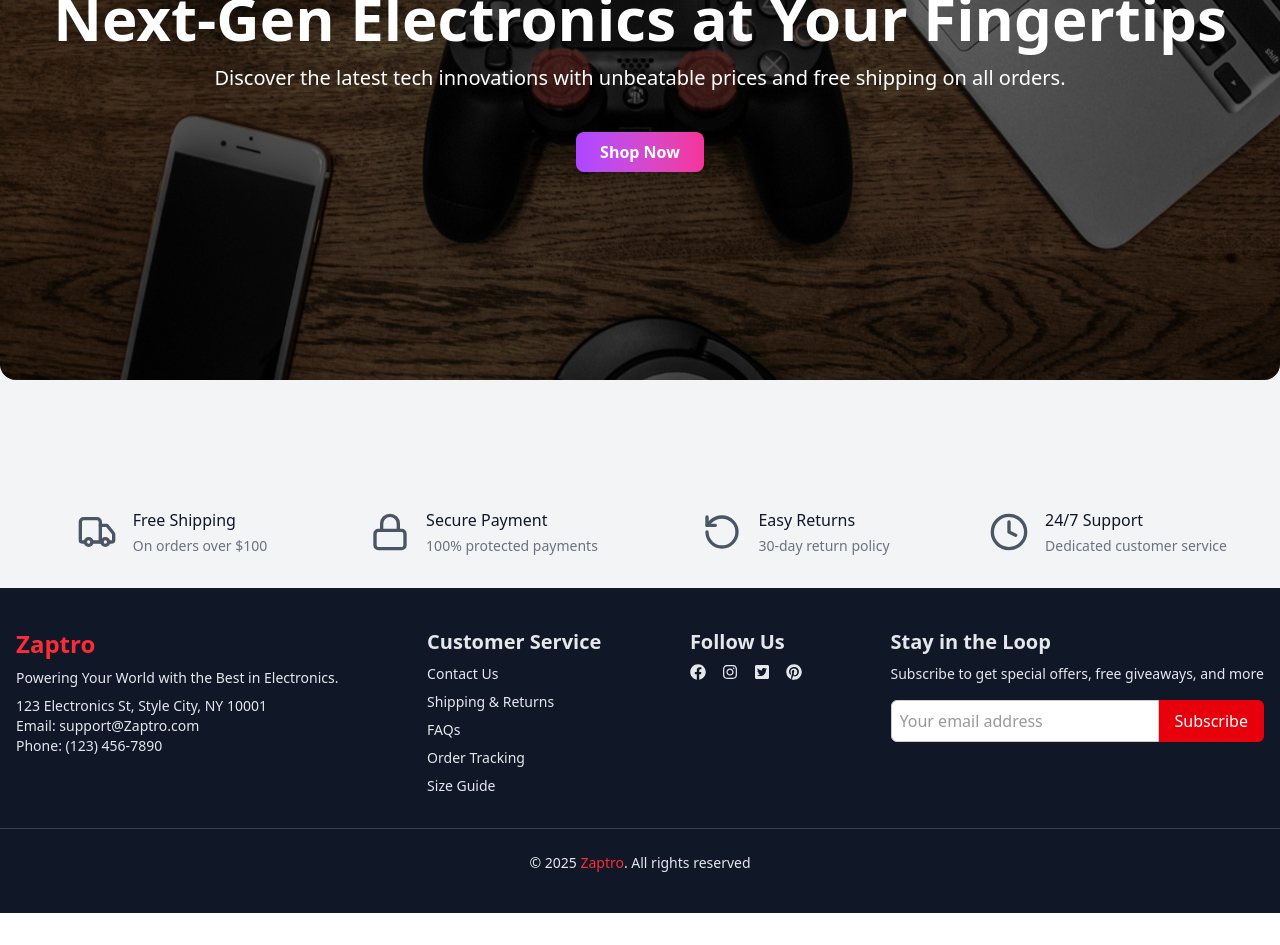
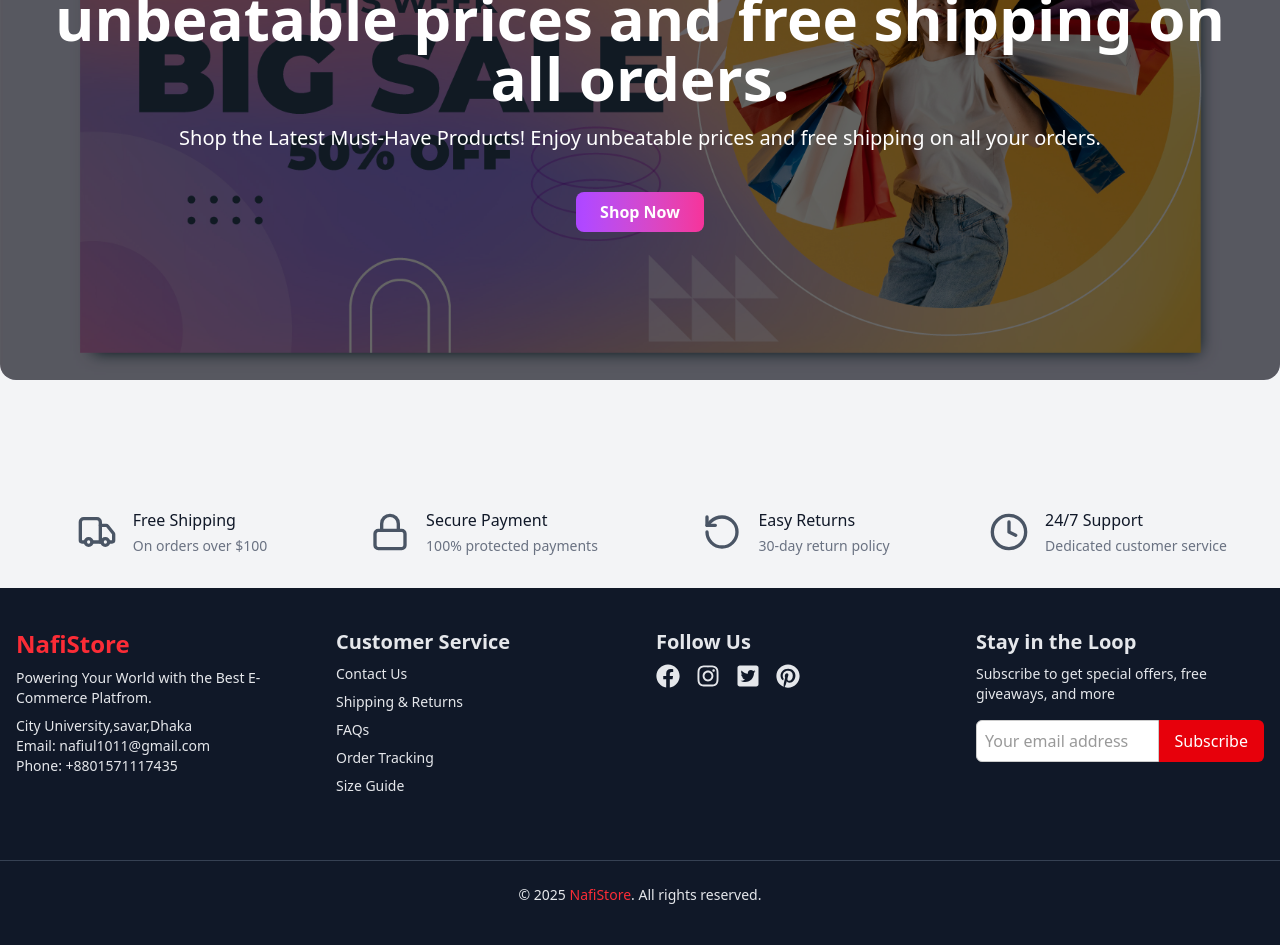
Before and after one commit to ninishad-1011/E-Commerce, a React (Vite) app: page / in a window 1280 px wide. Shown: the part 560-1505 px from the top of the page. Before the commit the page ends 1473 px from the top, so only its background shows below. Built offline with nearby package versions, Linux system fonts and the light colour scheme; no server answers.

Commit message:
all done

```diff
--- a/src/components/Footer.jsx
+++ b/src/components/Footer.jsx
@@ -1,25 +1,27 @@
 import React from 'react'
 import { Link } from 'react-router-dom'
-// import Logo from '../assets/Logo.png'
 import { FaFacebook, FaInstagram, FaPinterest, FaTwitterSquare } from 'react-icons/fa'
 
 const Footer = () => {
   return (
     <footer className='bg-gray-900 text-gray-200 py-10'>
-      <div className='max-w-7xl mx-auto px-4 md:flex md:justify-between'>
-        {/*  info */}
-        <div className='mb-6 md:mb-0'>
+      <div className='max-w-7xl mx-auto px-4
+                      flex flex-col items-center text-center
+                      md:grid md:grid-cols-4 md:gap-8 md:text-left md:items-start'>
+
+        {/* info */}
+        <div className='mb-8'>
           <Link to='/'>
-              {/* <img src={Logo} alt="" className='w-32'/> */}
-              <h1 className='text-red-500 text-2xl font-bold'>Zaptro</h1>
+            <h1 className='text-red-500 text-2xl font-bold'>NafiStore</h1>
           </Link>
-            <p className='mt-2 text-sm'>Powering Your World with the Best in Electronics.</p>
-            <p className='mt-2 text-sm'>123 Electronics St, Style City, NY 10001</p>
-            <p className='text-sm'>Email: support@Zaptro.com</p>
-            <p className='text-sm'>Phone: (123) 456-7890</p>
+          <p className='mt-2 text-sm'>Powering Your World with the Best E-Commerce Platfrom.</p>
+          <p className='mt-2 text-sm'>City University,savar,Dhaka</p>
+          <p className='text-sm'>Email: nafiul1011@gmail.com</p>
+          <p className='text-sm'>Phone: +8801571117435</p>
         </div>
-        {/* customer service link */}
-        <div className='mb-6 md:mb-0'>
+
+        {/* Customer Service */}
+        <div className='mb-8'>
           <h3 className='text-xl font-semibold'>Customer Service</h3>
           <ul className='mt-2 text-sm space-y-2'>
             <li>Contact Us</li>
@@ -29,33 +31,43 @@ const Footer = () => {
             <li>Size Guide</li>
           </ul>
         </div>
-        {/* social media links */}
-        <div className='mb-6 md:mb-0'>
+
+        {/* Social Media */}
+        <div className='mb-8'>
           <h3 className='text-xl font-semibold'>Follow Us</h3>
-            <div className='flex space-x-4 mt-2'>
-                <FaFacebook/>
-                <FaInstagram/>
-                <FaTwitterSquare/>
-                <FaPinterest/>
+          <div className='flex justify-center md:justify-start space-x-4 mt-2 text-2xl'>
+            <FaFacebook />
+            <FaInstagram />
+            <FaTwitterSquare />
+            <FaPinterest />
           </div>
         </div>
-        {/* newsletter subscription */}
-        <div>
+
+        {/* Newsletter */}
+        <div className='w-full max-w-sm'>
           <h3 className='text-xl font-semibold'>Stay in the Loop</h3>
-            <p className='mt-2 text-sm'>Subscribe to get special offers, free giveaways, and more</p>
-            <form action="" className='mt-4 flex'>
+          <p className='mt-2 text-sm'>
+            Subscribe to get special offers, free giveaways, and more
+          </p>
+          <form className='mt-4 flex'>
             <input
-                type="email"
+              type='email'
               placeholder='Your email address'
-                className='w-full p-2 rounded-l-md  text-gray-200 focus:outline-none focus:ring-2 focus:ring-gray-500'
+              className='w-full p-2 rounded-l-md text-gray-900 focus:outline-none'
             />
-                <button type='submit' className='bg-red-600 text-white px-4 rounded-r-md hover:bg-red-700'>Subscribe</button>
+            <button type='submit' className='bg-red-600 text-white px-4 rounded-r-md hover:bg-red-700'>
+              Subscribe
+            </button>
           </form>
         </div>
+
       </div>
-      {/* bottom section */}
+
+      {/* Bottom section */}
       <div className='mt-8 border-t border-gray-700 pt-6 text-center text-sm'>
-        <p>&copy; {new Date().getFullYear()} <span className='text-red-500'>Zaptro</span>. All rights reserved</p>
+        <p>&copy; {new Date().getFullYear()}
+          <span className='text-red-500'> NafiStore</span>. All rights reserved.
+        </p>
       </div>
     </footer>
   )
--- a/src/components/Midbanner.jsx
+++ b/src/components/Midbanner.jsx
@@ -1,5 +1,5 @@
 import React from 'react'
-import banner from '../assets/banner1.jpg'
+import banner from '../assets/8852145.jpg'
 import { Link } from "react-router-dom";
 
 const MidBanner = () => {
@@ -8,8 +8,9 @@ const MidBanner = () => {
       <div className='relative max-w-7xl mx-auto md:rounded-2xl pt-28 bg-cover bg-center h-[550px] md:h-[600px] ' style={{backgroundImage: `url(${banner})`, backgroundPosition:'center', backgroundAttachment: 'fixed'}}>
         <div className='absolute inset-0 bg-black/60 md:rounded-2xl bg-opacity-50 flex items-center justify-center'>
             <div className='text-center text-white px-4'>
-                <h1 className='text-3xl md:text-5xl lg:text-6xl font-bold mb-4'>Next-Gen Electronics at Your Fingertips</h1>
-                <p className='text-lg md:text-xl mb-6'>Discover the latest tech innovations with unbeatable prices and free shipping on all orders.</p>
+                <h1 className='text-3xl md:text-5xl lg:text-6xl font-bold mb-4'>
+Discover the latest tech innovations with unbeatable prices and free shipping on all orders.</h1>
+                <p className='text-lg md:text-xl mb-6'>Shop the Latest Must-Have Products! Enjoy unbeatable prices and free shipping on all your orders.</p>
                   <Link to="/products"><button className="
                   mt-4 px-6 py-2
                   bg-gradient-to-r from-purple-500 to-pink-500
--- a/src/pages/about.jsx
+++ b/src/pages/about.jsx
@@ -5,40 +5,40 @@ const About = () => {
   return (
     <div className="min-h-screen bg-gray-100 py-10 px-4 sm:px-6 lg:px-20">
       <div className="max-w-5xl mx-auto bg-white rounded-2xl shadow-lg p-8 space-y-8">
-        <h1 className="text-4xl font-bold  text-center">About Zaptro</h1>
+        <h1 className="text-4xl font-bold  text-center">About NafiStore</h1>
 
         <p className="text-gray-700 text-lg">
-          Welcome to <span className="font-semibold text-red-600">Zaptro</span>, your one-stop destination for the latest and greatest in electronics. From cutting-edge gadgets to must-have accessories, we’re here to power up your tech life with premium products and unbeatable service.
+          Welcome to <span className="font-semibold text-red-600">NafiStore</span>, your one-stop destination for quality products that make life easier and more enjoyable. From everyday essentials to trending must-haves, we’re here to bring you premium products paired with exceptional service.
         </p>
 
         <div className="space-y-6">
           <h2 className="text-2xl font-semibold text-red-600">Our Mission</h2>
           <p className="text-gray-700 text-base">
-            At Zaptro, our mission is to make innovative technology accessible to everyone. We’re passionate about connecting people with the tools and tech they need to thrive in a digital world — all at competitive prices and delivered with speed and care.
+          At Nafi Store, our mission is to make shopping simple, accessible, and affordable for everyone. We’re passionate about connecting people with products they love, ensuring quality, convenience, and value in every purchase.
           </p>
         </div>
 
         <div className="space-y-6">
-          <h2 className="text-2xl font-semibold text-red-600">Why Choose Zaptro?</h2>
+          <h2 className="text-2xl font-semibold text-red-600">Why Choose NafiStore?</h2>
           <ul className="list-disc pl-6 text-gray-700 space-y-2">
-            <li>Top-quality electronic products from trusted brands</li>
-            <li>Lightning-fast and secure shipping</li>
-            <li>Reliable customer support, always ready to help</li>
-            <li>Easy returns and hassle-free shopping experience</li>
+            <li>High-quality products across a wide range of categories</li>
+            <li>Fast, reliable, and secure shipping</li>
+            <li>Friendly customer support ready to assist</li>
+            <li>Easy returns and a hassle-free shopping experience</li>
           </ul>
         </div>
 
         <div className="space-y-6">
           <h2 className="text-2xl font-semibold text-red-600">Our Vision</h2>
           <p className="text-gray-700 text-base">
-            We envision a future where technology elevates everyday life. At Zaptro, we’re committed to staying ahead of the curve, offering cutting-edge solutions that are both practical and affordable.
+          We envision a world where shopping is seamless, satisfying, and accessible to all. At Nafi Store, we’re committed to staying ahead of trends and offering products that enhance daily life without breaking the bank.
           </p>
         </div>
 
         <div className="text-center mt-10">
-          <h3 className="text-xl font-semibold text-red-600 mb-2">Join the Zaptro Family</h3>
+          <h3 className="text-xl font-semibold text-red-600 mb-2">Join the NafiStore Family</h3>
           <p className="text-gray-700 mb-4">
-            Whether you’re a tech enthusiast, a professional, or just looking for something cool and functional — Zaptro has something for everyone.
+          Whether you’re looking for practical essentials, trendy finds, or something just for fun — Nafi Store has something for everyone. Shop with us and experience a smarter, easier, and more enjoyable way to buy.
           </p>
          <Link to={'/products'}><button className="bg-red-600 text-white px-6 py-2 rounded-xl hover:bg-red-700 transition duration-300">
             Start Shopping
--- a/src/pages/contact.jsx
+++ b/src/pages/contact.jsx
@@ -11,12 +11,12 @@ const Contact = () => {
           <div className="text-white space-y-6">
             <div>
               <h3 className="text-2xl font-semibold">Contact Info</h3>
-              <p className="text-gray-300">Have a question or need support? We're here to help you with your electronics journey.</p>
+              <p className="text-gray-300">Have a question or need support? We're here to help you with your Any Products.</p>
             </div>
             <div>
-              <p><strong>📍 Address:</strong> 123 Tech Lane, Kolkata, India</p>
-              <p><strong>📧 Email:</strong> support@zaptro.com</p>
-              <p><strong>📞 Phone:</strong> +91 98765 43210</p>
+              <p><strong>📍 Address:</strong> City University,Savar, Dhaka</p>
+              <p><strong>📧 Email:</strong> nafiul1011@gmail.com</p>
+              <p><strong>📞 Phone:</strong> +8801571117435</p>
             </div>
           </div>
 
@@ -24,18 +24,18 @@ const Contact = () => {
           <form className="space-y-6">
             <div>
               <label className="block text-white mb-1">Your Name</label>
-              <input type="text" placeholder="John Doe" className="w-full px-4 py-2 bg-white/20 border border-white/30 text-white rounded-xl placeholder-gray-200 focus:outline-none focus:ring-2 focus:ring-blue-500" />
+              <input type="text" placeholder="Name" className="w-full px-4 py-2 bg-white/20 border border-white/30 textblackrounded-xl placeholder-gray-500 focus:outline-none focus:ring-2 focus:ring-blue-500" />
             </div>
             <div>
               <label className="block text-white mb-1">Email Address</label>
-              <input type="email" placeholder="john@example.com" className="w-full px-4 py-2 bg-white/20 border border-white/30 text-white rounded-xl placeholder-gray-200 focus:outline-none focus:ring-2 focus:ring-blue-500" />
+              <input type="email" placeholder="your email" className="w-full px-4 py-2 bg-white/20 border border-white/30 text-black rounded-xl placeholder-gray-500 focus:outline-none focus:ring-2 focus:ring-blue-500" />
             </div>
             <div>
               <label className="block text-white mb-1">Your Message</label>
               <textarea rows="4" placeholder="Type your message..." className="w-full px-4 py-2 bg-white/20 border border-white/30 text-white rounded-xl placeholder-gray-200 focus:outline-none focus:ring-2 focus:ring-blue-500"></textarea>
             </div>
             <button type="submit" className="w-full bg-gradient-to-r from-red-500 to-purple-500 text-white font-semibold py-2 rounded-xl hover:opacity-90 transition-all duration-300">
-              Send Message 🚀
+              Send Message
             </button>
           </form>
         </div>
```
Also changed, not shown: src/assets/8852145.jpg (added). Lines whose indentation alone changed are shown as unchanged.
